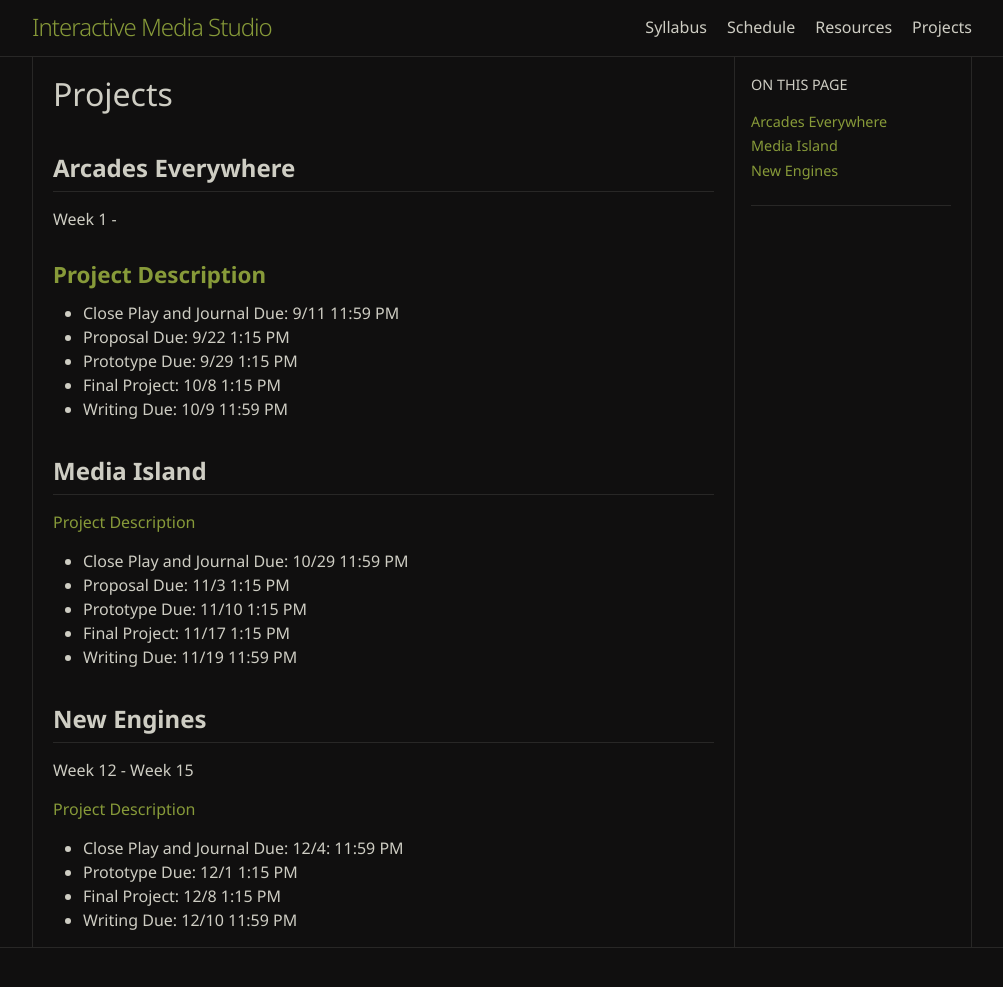
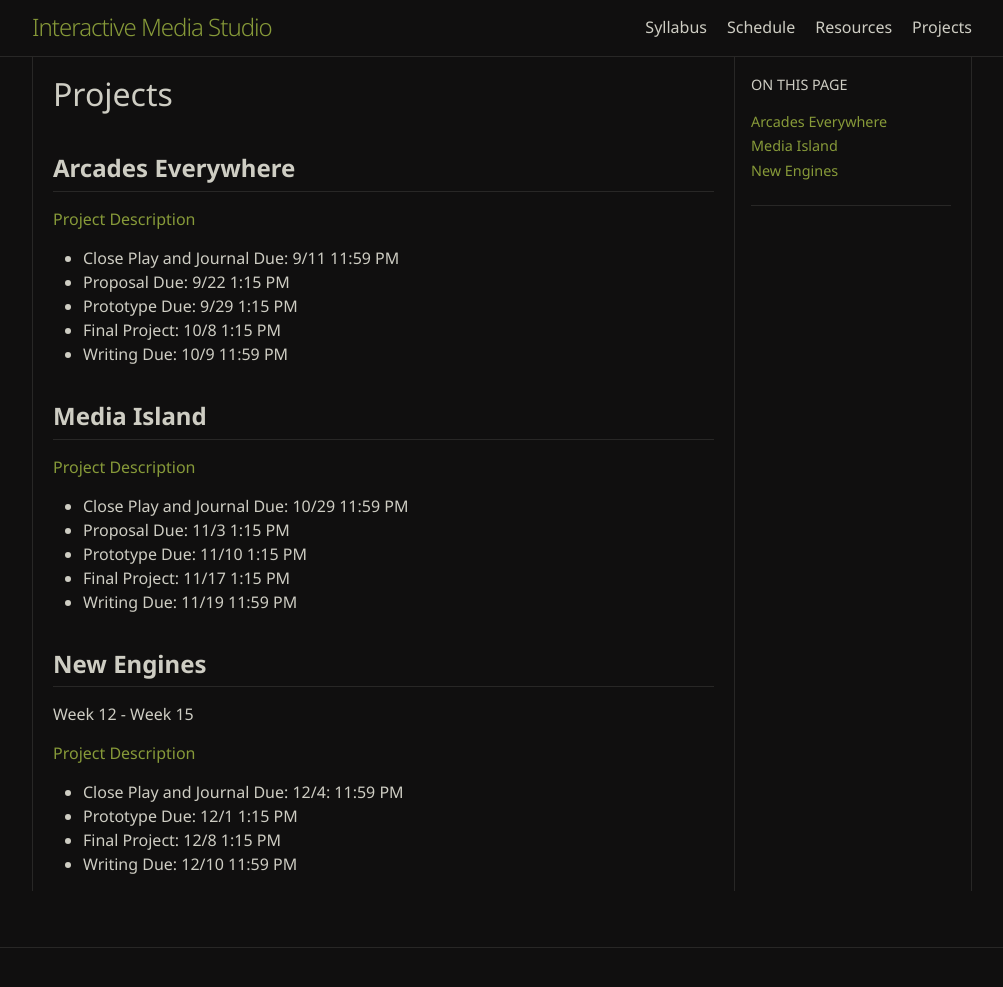
Before and after one commit to vinnyroca/interactivemediastudio, a Jekyll site: the page built from projects.md, in a window 1280 px wide and 1038 px high. Shown: the top 987 px of the window, without its empty margins (138-1141 px from the left). Built offline with Jekyll 4.4.1, drawn with Linux system fonts in a browser that asks for light colours; some web fonts are replaced.

Commit message:
prjects page

```diff
--- a/projects.md
+++ b/projects.md
@@ -8,11 +8,7 @@ permalink: /projects/
 
 ## Arcades Everywhere
 
-Week 1 -
-
-### [Project Description](/arcade)
-
-
+[Project Description](/arcade)
 
 - Close Play and Journal Due: 9/11 11:59 PM
 - Proposal Due: 9/22 1:15 PM
```
Also changed, not shown: .obsidian/workspace.json.
